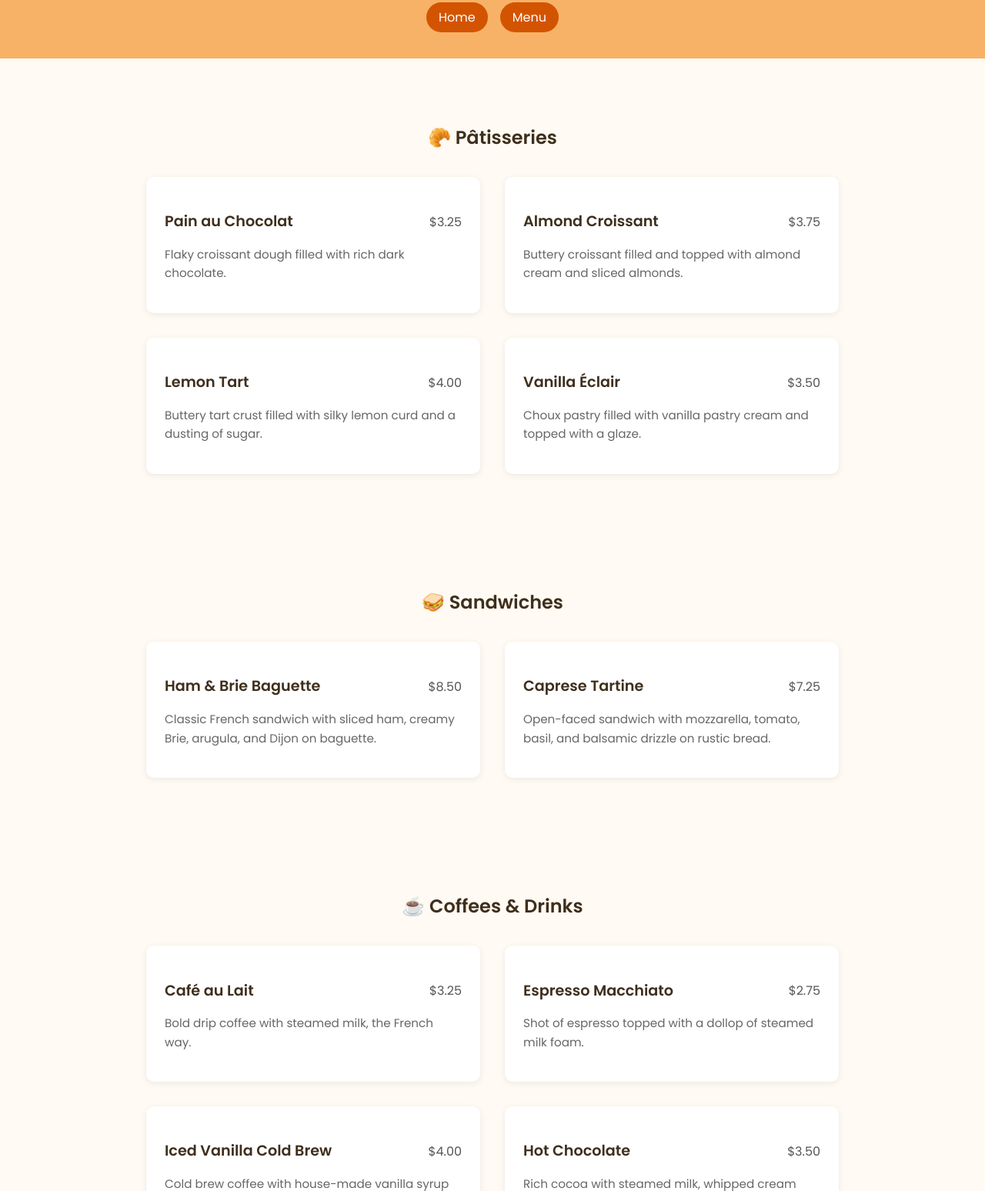
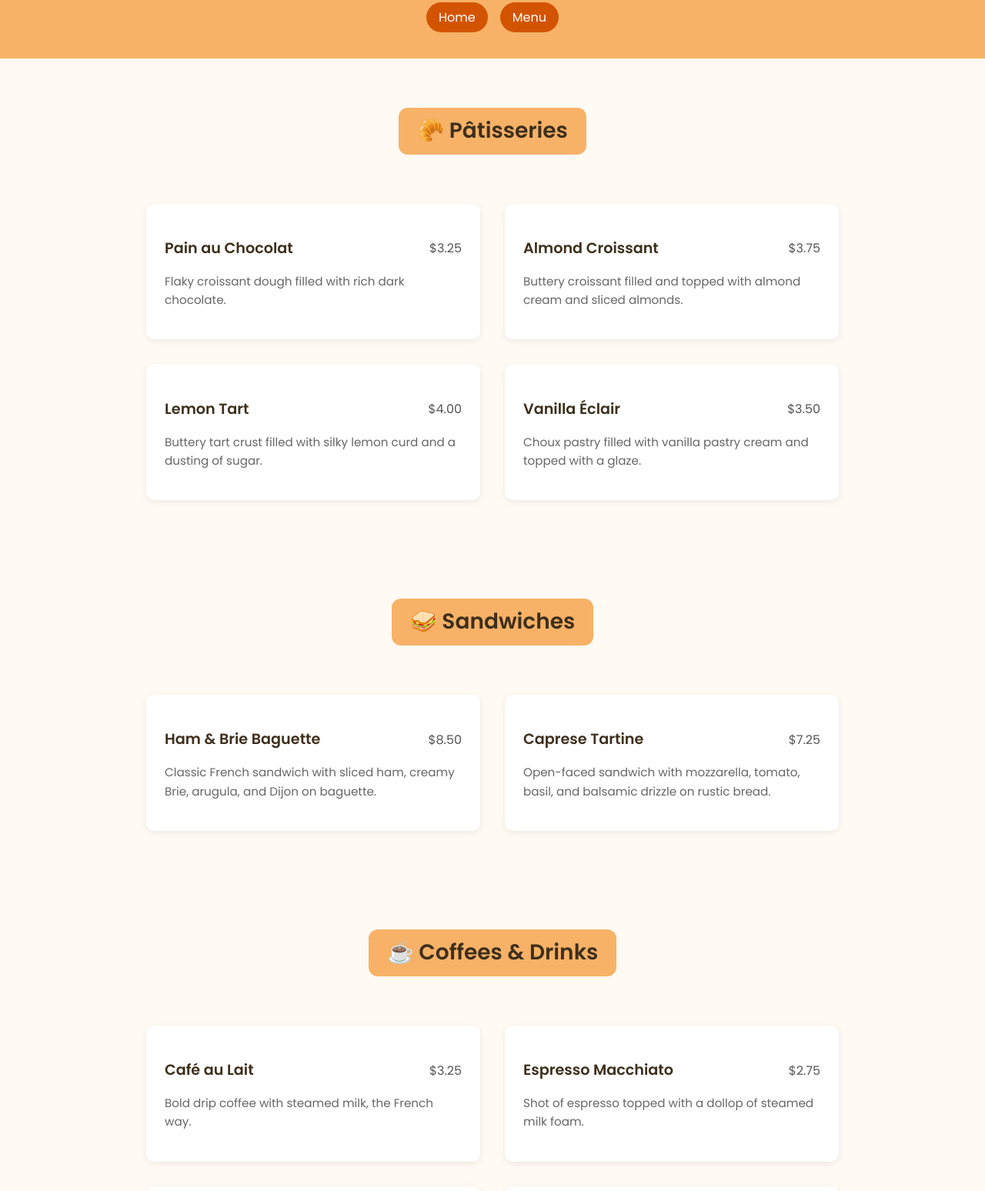
Before and after one commit to adamholden7/sweetcrumbs, a plain HTML site: page menu.html in a window 1280 px wide. Shown: the part 81-1629 px from the top of the page at 77% size. Drawn offline with Linux system fonts and the light colour scheme.

Commit message:
Update menu.html

```diff
--- a/menu.html
+++ b/menu.html
@@ -20,7 +20,7 @@
 
   <main>
   <section class="menu-section">
-      <h2>🥐 Pâtisseries</h2>
+    <div class="menu-callout">🥐 Pâtisseries</div>
     <div class="menu-grid">
       <div class="menu-item">
         <h3>Pain au Chocolat <span>$3.25</span></h3>
@@ -42,7 +42,7 @@
   </section>
 
   <section class="menu-section">
-      <h2>🥪 Sandwiches</h2>
+    <div class="menu-callout">🥪 Sandwiches</div>
     <div class="menu-grid">
       <div class="menu-item">
         <h3>Ham & Brie Baguette <span>$8.50</span></h3>
@@ -56,7 +56,7 @@
   </section>
 
   <section class="menu-section">
-      <h2>☕ Coffees & Drinks</h2>
+    <div class="menu-callout">☕ Coffees & Drinks</div>
     <div class="menu-grid">
       <div class="menu-item">
         <h3>Café au Lait <span>$3.25</span></h3>
```
Lines whose indentation alone changed are shown as unchanged.
